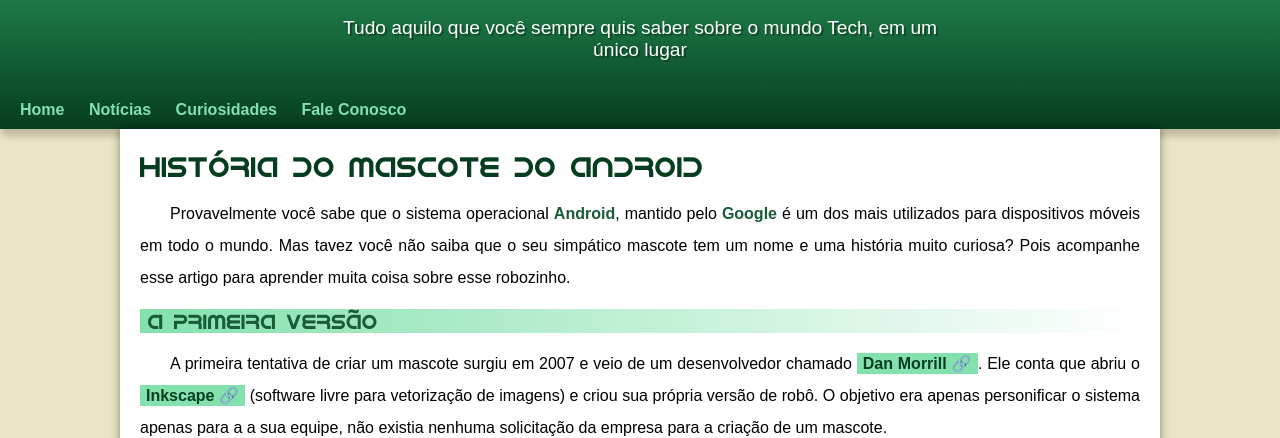
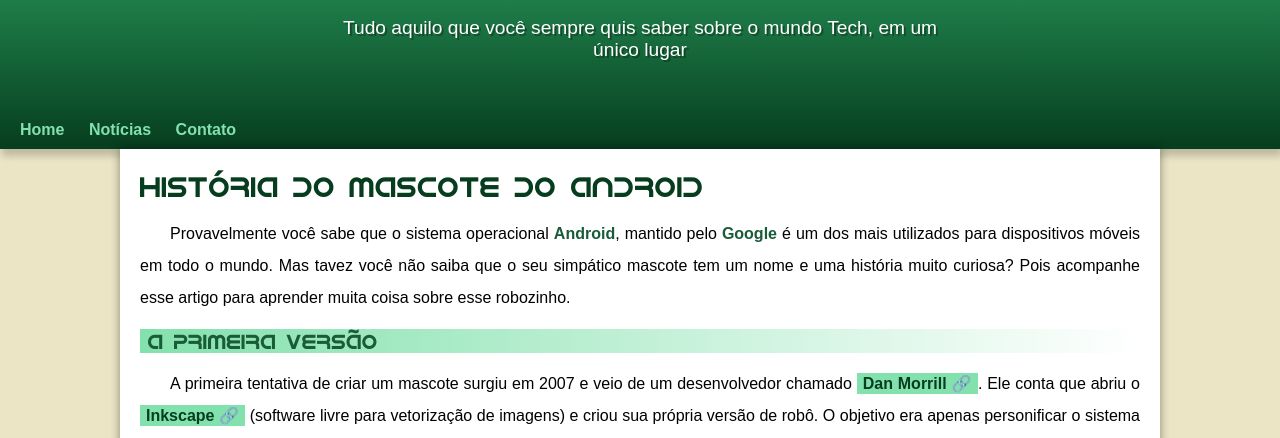
Before and after one commit to LucasBondeDeSouza/projeto-android, a plain HTML site: page index.html in a window 1280 px wide. Shown: the part 100-538 px from the top of the page. Drawn offline with Linux system fonts and the light colour scheme; a web font is replaced by a local one.

Commit message:
problema de padding corrigido

```diff
--- a/index.html
+++ b/index.html
@@ -19,8 +19,7 @@
         <nav>
             <a href="#">Home</a>
             <a href="#">Notícias</a>
-            <a href="#">Curiosidades</a>
-            <a href="#">Fale Conosco</a>
+            <a href="#">Contato</a>
         </nav>
     </header>
 
--- a/styles/style.css
+++ b/styles/style.css
@@ -2,7 +2,7 @@
 
 @font-face {
     font-family: 'Android';
-    src: url('/fonts/idroid.otf') format('opentype');
+    src: url('../fonts/idroid.otf') format('opentype');
     font-weight: normal;
 }
 
@@ -57,7 +57,7 @@ header > p {
     padding-right: 10px;
     padding-left: 10px;
     margin: auto;
-    margin-bottom: 30px;
+    padding-bottom: 50px;
     text-shadow: 2px 2px 0px rgba(0, 0, 0, 0.315);
 }
 
```
